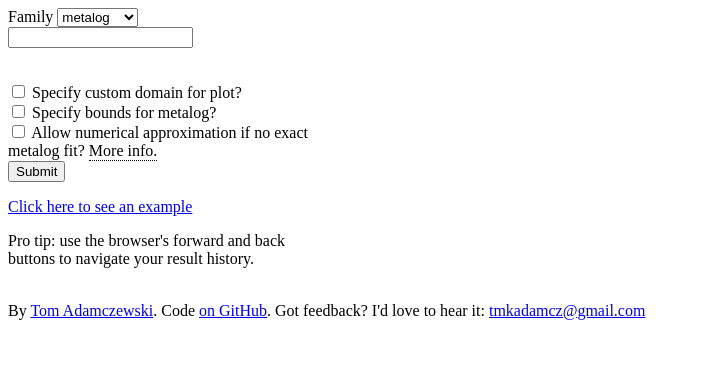
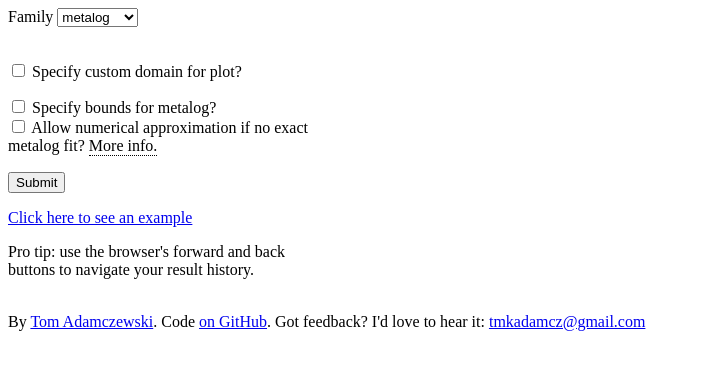
Before and after one commit to tadamcz/make-distribution, a Flask app: template templates/index.html in a window 1280 px wide. Shown: the top 370 px of the page, without its empty margins (0-701 px from the left). Run offline with Flask 2, Linux system fonts and the light colour scheme; the template is opened without the code that fills it: values that come from a table or form of the project are taken from there, others are empty; some libraries are stand-ins or nearby versions.

Commit message:
Minor css changes

```diff
--- a/static/styles.css
+++ b/static/styles.css
@@ -122,3 +122,16 @@
    border: #cccccc 1px solid;
    padding: 20px
 }
+
+.hidden_field{
+  display: none;
+}
+
+#metalog_options, #custom_domain_fields{
+  margin-top: 1em;
+  margin-bottom: 1em;
+}
+
+#metalog_bounds{
+  margin-bottom: 1em;
+}
--- a/templates/index.html
+++ b/templates/index.html
@@ -34,18 +34,18 @@
     </div>
     {% endfor %}
 
-    {{ render_checkbox(form.plot_custom_domain_bool, onchange="display_conditional_fields('plot_custom_domain_bool','plot_custom_domain_FromTo')")}}
-    {{ render_field_nolabel(form.plot_custom_domain_FromTo)}}
+    <div id="custom_domain_fields">
+        {{ render_checkbox(form.plot_custom_domain_bool, onchange="display_conditional_fields('plot_custom_domain_bool','plot_custom_domain_FromTo')")}}
+        {{ render_field_nolabel(form.plot_custom_domain_FromTo)}}
+    </div>
 
-    <div id = 'metalog_options'>
+    <div id='metalog_options'>
         {{render_checkbox(form.metalog_boundedness, onchange="display_conditional_fields('metalog_boundedness','metalog_bounds')")}}
         <div id="metalog_bounds">
             You may specify both bounds, or just one bound for a semi-bounded distribution.
             <b>{{render_field(form.metalog_lower_bound)}}
                {{render_field(form.metalog_upper_bound)}}</b>
         </div>
-
-
         <div>
         {{render_checkbox(form.metalog_allow_numerical)}}
             <div class = 'tooltip'>
```
